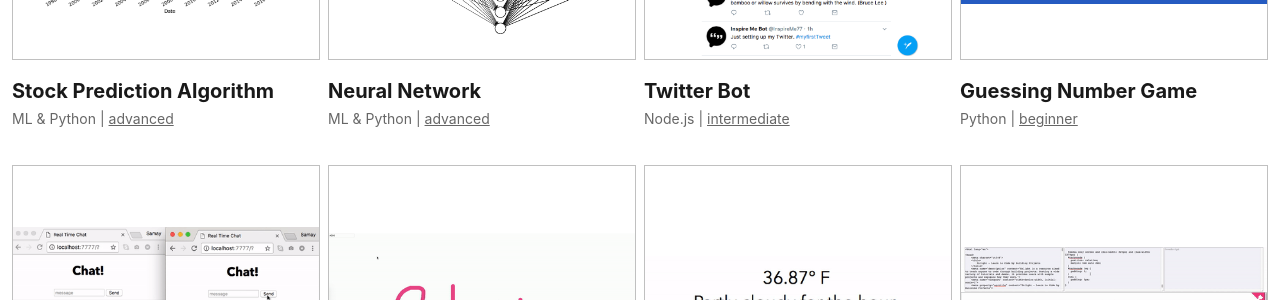
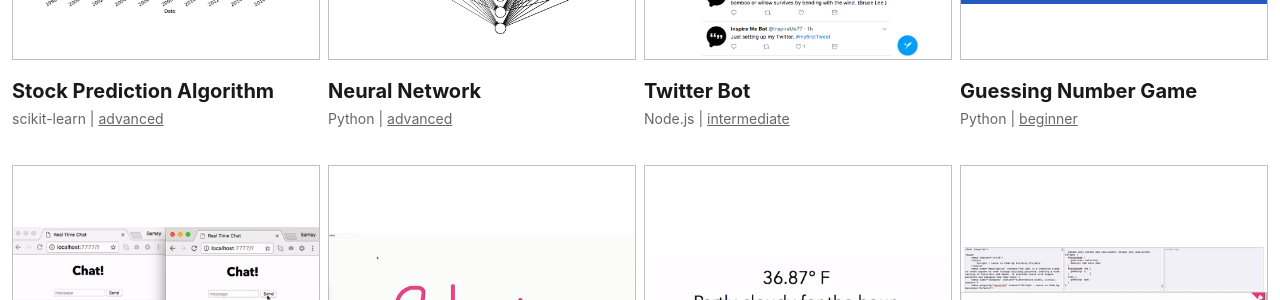
Before and after one commit to TryEnlight/tryenlight.github.io, a Jekyll site: the page built from index.html, in a window 1280 px wide. Shown: the part 487-787 px from the top of the page. Built offline with Jekyll 4.4.1, drawn with Linux system fonts in a browser that asks for light colours; nearby versions of some CDN libraries; comment, search, counter and statistics services are not loaded.

Commit message:
language for post

```diff
--- a/_posts/2017-08-02-neural-network.md
+++ b/_posts/2017-08-02-neural-network.md
@@ -9,7 +9,7 @@ permalink: /neural-network
 img: /img/nn.png
 demourl: https://repl.it/Jxmb/2
 source: https://github.com/tryenlight/enlight/tree/master/demo/machine-learning/NeuralNetwork/NeuralNetwork.py
-language: ML & Python
+language: Python
 color: orange
 ---
 ## What is a Neural Network?
--- a/_posts/2017-12-15-stock-market.md
+++ b/_posts/2017-12-15-stock-market.md
@@ -8,7 +8,7 @@ category: python
 permalink: /stock-market-prediction
 img: /img/stock.png
 source: https://github.com/tryenlight/enlight/tree/master/demo/machine-learning/stock-prediction/stock.py
-language: ML & Python
+language: scikit-learn
 color: blue
 ---
 
```
